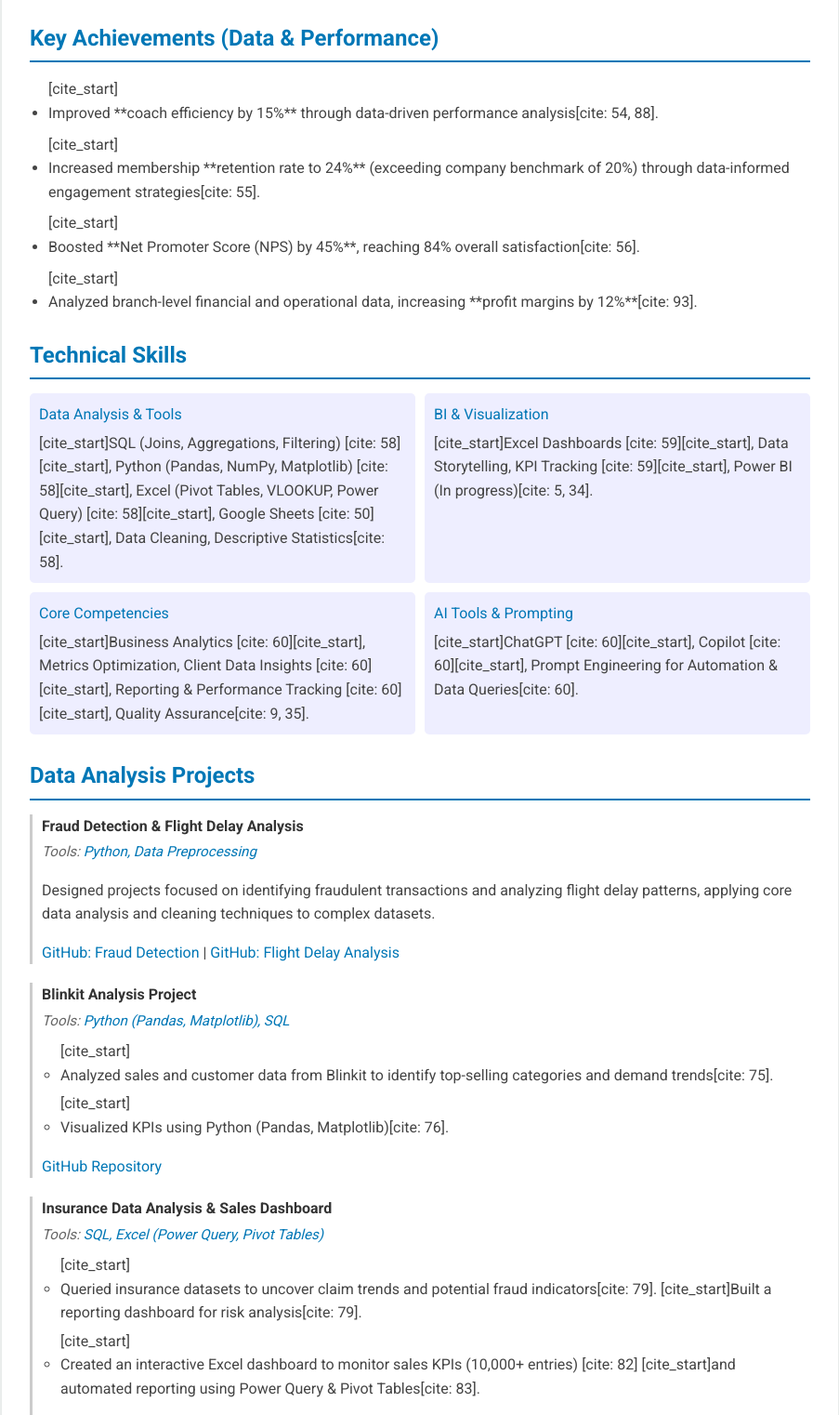
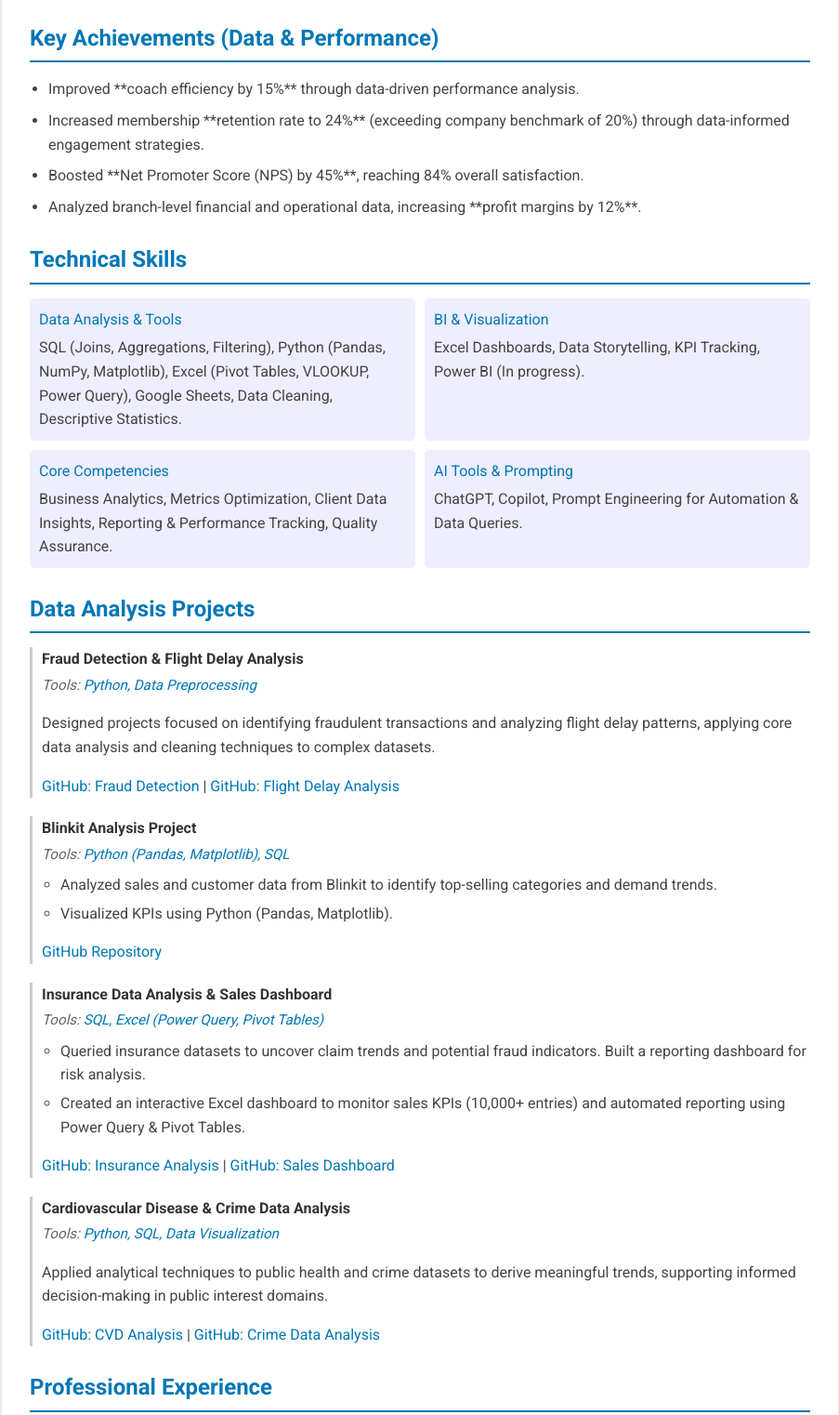
Before and after one commit to rakeshaamalepatil/resume, a plain HTML site: page index.html in a window 1280 px wide. Shown: the part 467-1989 px from the top of the page at 93% size, without its empty margins (188-1091 px from the left). Drawn offline with Linux system fonts and the light colour scheme.

Commit message:
index.html

```diff
--- a/index.html
+++ b/index.html
@@ -246,10 +246,10 @@
             <section>
                 <h2>Key Achievements (Data & Performance)</h2>
                 <ul class="achievement-list">
-                    [cite_start]<li>Improved **coach efficiency by 15%** through data-driven performance analysis[cite: 54, 88].</li>
-                    [cite_start]<li>Increased membership **retention rate to 24%** (exceeding company benchmark of 20%) through data-informed engagement strategies[cite: 55].</li>
-                    [cite_start]<li>Boosted **Net Promoter Score (NPS) by 45%**, reaching 84% overall satisfaction[cite: 56].</li>
-                    [cite_start]<li>Analyzed branch-level financial and operational data, increasing **profit margins by 12%**[cite: 93].</li>
+                    <li>Improved **coach efficiency by 15%** through data-driven performance analysis.</li>
+                    <li>Increased membership **retention rate to 24%** (exceeding company benchmark of 20%) through data-informed engagement strategies.</li>
+                    <li>Boosted **Net Promoter Score (NPS) by 45%**, reaching 84% overall satisfaction.</li>
+                    <li>Analyzed branch-level financial and operational data, increasing **profit margins by 12%**.</li>
                 </ul>
             </section>
 
@@ -258,19 +258,19 @@
                 <div class="skills-grid">
                     <div class="skill-category">
                         <strong>Data Analysis & Tools</strong>
-                        [cite_start]SQL (Joins, Aggregations, Filtering) [cite: 58][cite_start], Python (Pandas, NumPy, Matplotlib) [cite: 58][cite_start], Excel (Pivot Tables, VLOOKUP, Power Query) [cite: 58][cite_start], Google Sheets [cite: 50][cite_start], Data Cleaning, Descriptive Statistics[cite: 58].
+                        SQL (Joins, Aggregations, Filtering), Python (Pandas, NumPy, Matplotlib), Excel (Pivot Tables, VLOOKUP, Power Query), Google Sheets, Data Cleaning, Descriptive Statistics.
                     </div>
                     <div class="skill-category">
                         <strong>BI & Visualization</strong>
-                        [cite_start]Excel Dashboards [cite: 59][cite_start], Data Storytelling, KPI Tracking [cite: 59][cite_start], Power BI (In progress)[cite: 5, 34].
+                        Excel Dashboards, Data Storytelling, KPI Tracking, Power BI (In progress).
                     </div>
                     <div class="skill-category">
                         <strong>Core Competencies</strong>
-                        [cite_start]Business Analytics [cite: 60][cite_start], Metrics Optimization, Client Data Insights [cite: 60][cite_start], Reporting & Performance Tracking [cite: 60][cite_start], Quality Assurance[cite: 9, 35].
+                        Business Analytics, Metrics Optimization, Client Data Insights, Reporting & Performance Tracking, Quality Assurance.
                     </div>
                     <div class="skill-category">
                         <strong>AI Tools & Prompting</strong>
-                        [cite_start]ChatGPT [cite: 60][cite_start], Copilot [cite: 60][cite_start], Prompt Engineering for Automation & Data Queries[cite: 60].
+                        ChatGPT, Copilot, Prompt Engineering for Automation & Data Queries.
                     </div>
                 </div>
             </section>
@@ -289,8 +289,8 @@
                     <div class="project-title">Blinkit Analysis Project</div>
                     <div class="project-tools">Tools: <span class="tools">Python (Pandas, Matplotlib), SQL</span></div>
                     <ul>
-                        [cite_start]<li>Analyzed sales and customer data from Blinkit to identify top-selling categories and demand trends[cite: 75].</li>
-                        [cite_start]<li>Visualized KPIs using Python (Pandas, Matplotlib)[cite: 76].</li>
+                        <li>Analyzed sales and customer data from Blinkit to identify top-selling categories and demand trends.</li>
+                        <li>Visualized KPIs using Python (Pandas, Matplotlib).</li>
                     </ul>
                     <a href="https://github.com/rakeshaamalepatil/Blinkit-Analysis-Project" target="_blank">GitHub Repository</a>
                 </div>
@@ -299,8 +299,8 @@
                     <div class="project-title">Insurance Data Analysis & Sales Dashboard</div>
                     <div class="project-tools">Tools: <span class="tools">SQL, Excel (Power Query, Pivot Tables)</span></div>
                     <ul>
-                        [cite_start]<li>Queried insurance datasets to uncover claim trends and potential fraud indicators[cite: 79]. [cite_start]Built a reporting dashboard for risk analysis[cite: 79].</li>
-                        [cite_start]<li>Created an interactive Excel dashboard to monitor sales KPIs (10,000+ entries) [cite: 82] [cite_start]and automated reporting using Power Query & Pivot Tables[cite: 83].</li>
+                        <li>Queried insurance datasets to uncover claim trends and potential fraud indicators. Built a reporting dashboard for risk analysis.</li>
+                        <li>Created an interactive Excel dashboard to monitor sales KPIs (10,000+ entries) and automated reporting using Power Query & Pivot Tables.</li>
                     </ul>
                     <a href="https://github.com/rakeshaamalepatil/Insurance_Data_Analysis_Project" target="_blank">GitHub: Insurance Analysis</a> |
                     <a href="https://github.com/rakeshaamalepatil/sales-dashboard" target="_blank">GitHub: Sales Dashboard</a>
@@ -320,18 +320,18 @@
 
                 <div class="job">
                     <div class="job-title">Subject Matter Expert & Fitness Consultant</div>
-                    <div class="company-name">HealthifyMe India | [cite_start]Nov 2022 - Feb 2025 [cite: 8]</div>
+                    <div class="company-name">HealthifyMe India | Nov 2022 - Feb 2025</div>
                     <ul>
-                        [cite_start]<li>**Data-Driven Performance Analysis:** Conducted data analysis on 50+ coach performance records, using insights to improve overall coach efficiency by 15%[cite: 88].</li>
-                        [cite_start]<li>**Dashboard & Reporting:** Built and maintained **Excel dashboards** to track KPIs and client satisfaction scores[cite: 89]. [cite_start]Presented monthly analytical reports to leadership[cite: 90].</li>
+                        <li>**Data-Driven Performance Analysis:** Conducted data analysis on 50+ coach performance records, improving efficiency by 15% through data-driven insights[cite: 88, 54].</li>
+                        [cite_start]<li>**Dashboard & Reporting:** Built and maintained **Excel dashboards** to track KPIs and client satisfaction scores[cite: 89, 59]. [cite_start]Presented monthly analytical reports to leadership for data-informed operational decision-making[cite: 90].</li>
                         [cite_start]<li>**Metrics Enhancement:** Analyzed and optimized input metrics for fitness coaches, implementing data-driven strategies to improve KPIs and enhance efficiency[cite: 11].</li>
-                        [cite_start]<li>**Quality Assurance:** Conducted regular assessments and implemented data-driven improvement strategies that enhanced overall service quality[cite: 9].</li>
+                        [cite_start]<li>**Quality Assurance:** Conducted regular assessments and implemented data-driven improvement strategies that enhanced overall service quality[cite: 9, 90].</li>
                     </ul>
                 </div>
 
                 <div class="job">
                     <div class="job-title">Executive Director & Academy Head</div>
-                    <div class="company-name">Positive Existence Personal Training | [cite_start]Dec 2016 - Jan 2021 [cite: 91]</div>
+                    <div class="company-name">Positive Existence Personal Training | Dec 2016 - Jan 2021</div>
                     <ul>
                         [cite_start]<li>**Retention Analytics:** Used retention data to redesign strategy, boosting membership retention by 20%[cite: 94].</li>
                         [cite_start]<li>**Operational Reporting:** Implemented real-time performance dashboards to track instructor productivity and course completion rates[cite: 92].</li>
@@ -342,7 +342,7 @@
 
                 <div class="job">
                     <div class="job-title">Operations Manager & Fitness Academy Head</div>
-                    <div class="company-name">Fiber Fitness Solutions | [cite_start]Jun 2014 - Aug 2016 [cite: 96]</div>
+                    <div class="company-name">Fiber Fitness Solutions | Jun 2014 - Aug 2016</div>
                     <ul>
                         [cite_start]<li>Designed data-driven training programs based on analysis of client performance datasets[cite: 97].</li>
                         [cite_start]<li>Conducted participant performance analysis for programs, optimizing retention[cite: 99].</li>
@@ -355,11 +355,11 @@
                 <h2>Education & Certifications</h2>
                 <div class="education-item">
                     <strong>Data Analyst Master Program</strong> (In Progress, Expected 2025)
-                    <p>Simplilearn | [cite_start]Mastering Excel, MySQL, Python, R, Power BI [cite: 5, 25, 63]</p>
+                    <p>Simplilearn | [cite_start]Mastering Excel, MySQL, Python, R, Power BI [cite: 63, 25]</p>
                 </div>
                 <div class="education-item">
                     <strong>Bachelor of Commerce</strong>
-                    <p>Savitribai Phule Pune University, Pune, India | [cite_start]2003 [cite: 26, 62]</p>
+                    <p>Savitribai Phule Pune University, Pune, India | [cite_start]2003-04 [cite: 62, 26]</p>
                 </div>
                 <div class="education-item">
                     <strong>Select Certifications</strong>
```
